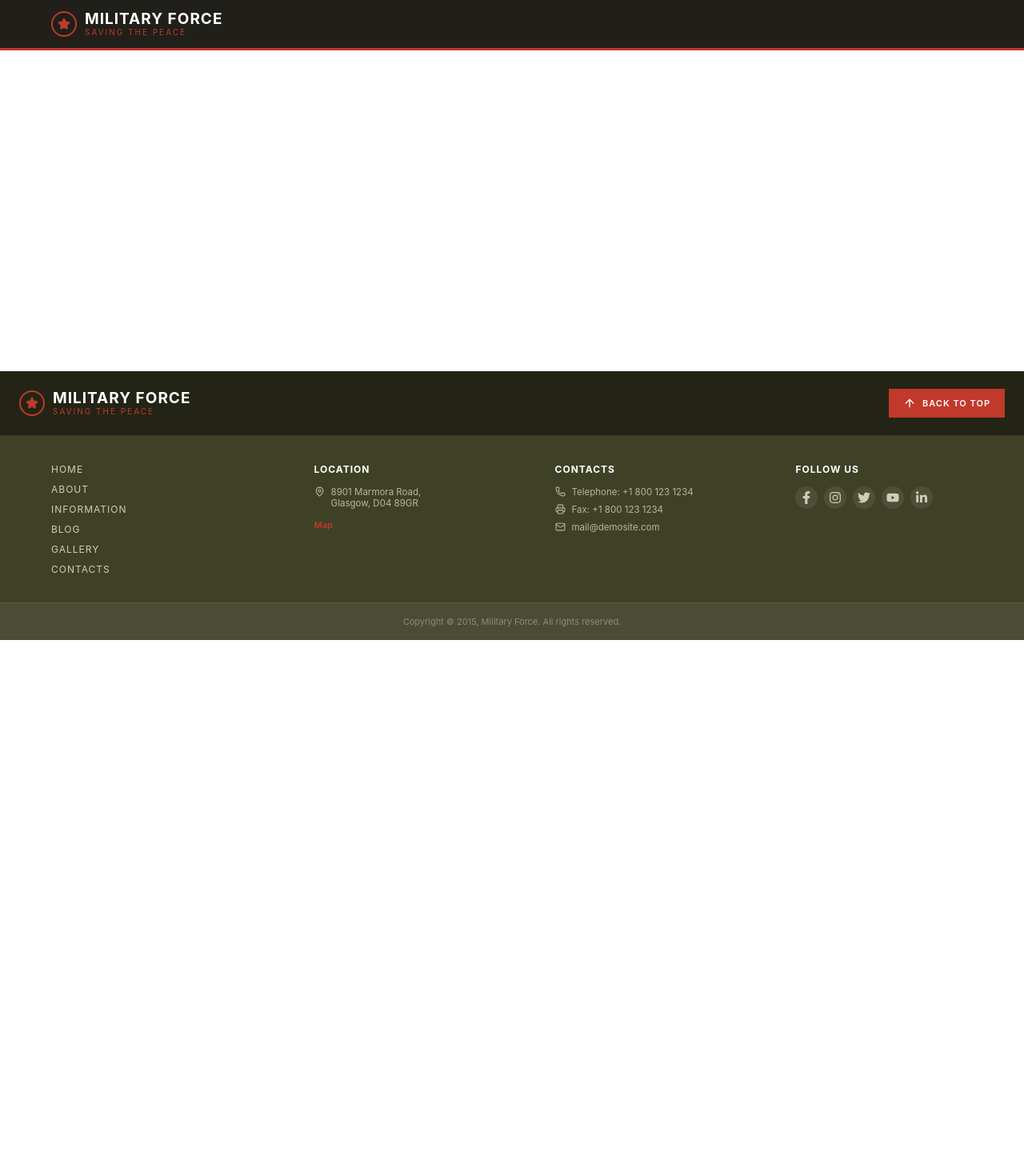
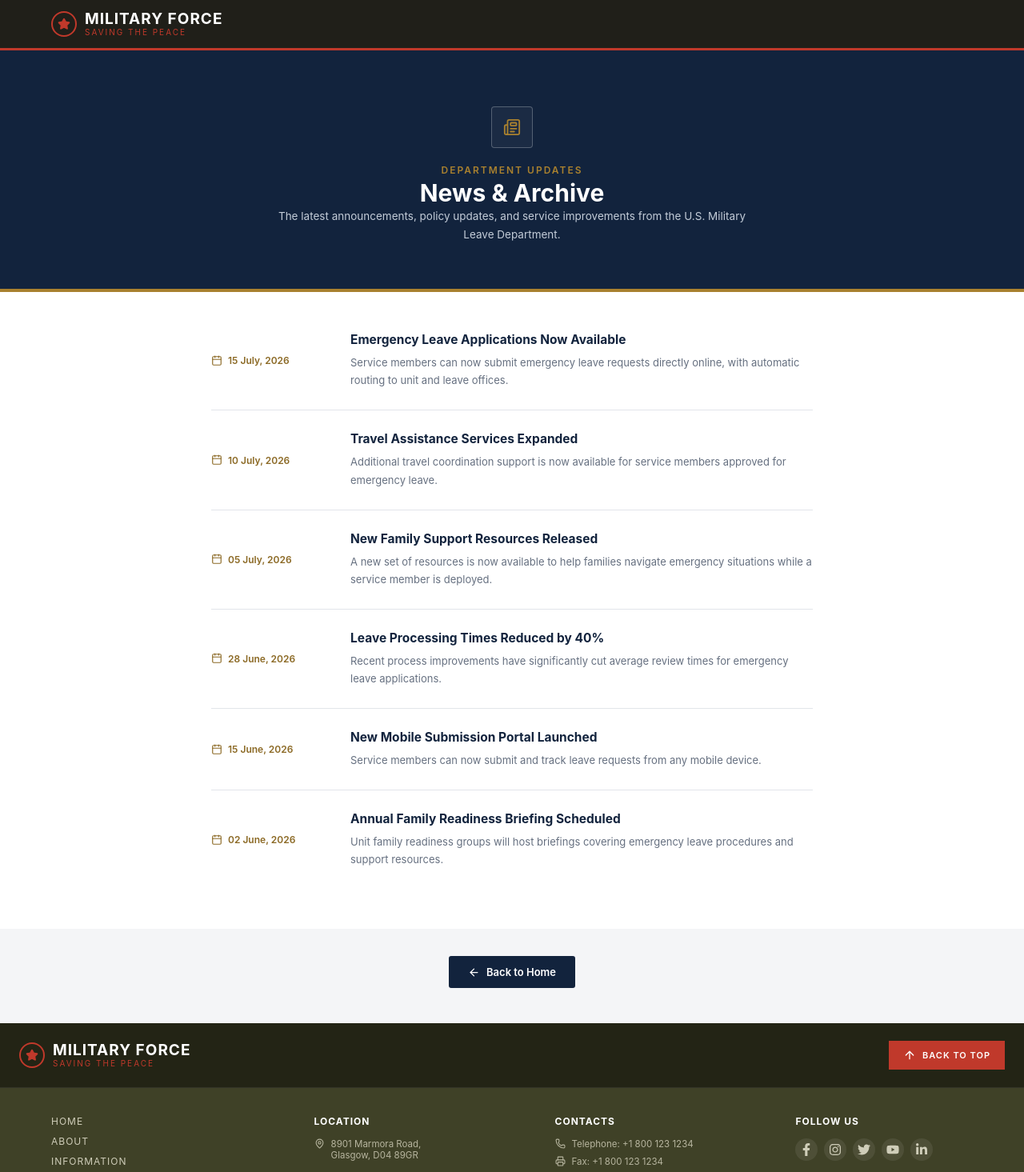
Before and after one commit to nasnasrich/usmilitary-frontend, a React (Vite) app: page /NewsArchive in a window 1280 px wide. Shown: the top 1465 px of the page at 80% size. Before the commit the page ends 800 px from the top, so only its background shows below. Built offline with nearby package versions, Linux system fonts and the light colour scheme.

Commit message:
NEWS ARCHIVE

```diff
--- a/src/App.jsx
+++ b/src/App.jsx
@@ -8,6 +8,7 @@ import AuthModal from "./pages/Authmodal";
 import Application from "../src/components/Application";
 import EmergencyLeave from "../src/pages/EmergencyLeave";
 import AboutUs from "./pages/AboutUs";
+import NewsArchive from "./pages/NewsArchive";
 
 function App() {
   return (
@@ -22,6 +23,7 @@ function App() {
           <Route path="/Application" element={<Application />} />
           <Route path="/EmergencyLeave" element={<EmergencyLeave />} />
           <Route path="/AboutUs" element={<AboutUs />} />
+          <Route path="/NewsArchive" element={<NewsArchive />} />
         </Routes>
       </main>
 
--- a/src/components/MilitaryForceSite.jsx
+++ b/src/components/MilitaryForceSite.jsx
@@ -299,7 +299,7 @@ export default function MilitaryForceSite() {
               </li>
             ))}
           </ul>
-          <a href="#!" className="mf-news-archive">
+          <a href="/NewsArchive" className="mf-news-archive">
             NEWS ARCHIVE <span>&raquo;</span>
           </a>
         </div>
--- /dev/null
+++ b/src/pages/NewsArchive.css
@@ -0,0 +1,116 @@
+:root {
+  --na-navy: #12233d;
+  --na-navy-light: #1f3a5f;
+  --na-gray-light: #f4f5f7;
+  --na-border: #e2e5ea;
+  --na-gold: #a9812f;
+  --na-gold-dark: #8c6a26;
+  --na-text: #1c2530;
+}
+
+* { box-sizing: border-box; }
+
+.na-page {
+  font-family: 'Inter', 'Segoe UI', Arial, sans-serif;
+  color: var(--na-text);
+  background: #fff;
+  width: 100%;
+}
+
+.na-page h1, .na-page h3 { margin: 0; font-weight: 700; }
+.na-page p { margin: 0; line-height: 1.7; }
+
+/* ===== HERO ===== */
+.na-hero {
+  background: var(--na-navy);
+  padding: 70px 24px 56px;
+  text-align: center;
+  color: #fff;
+  border-bottom: 4px solid var(--na-gold);
+}
+.na-hero-inner { max-width: 620px; margin: 0 auto; }
+.na-hero-badge {
+  display: inline-flex;
+  align-items: center;
+  justify-content: center;
+  width: 52px; height: 52px;
+  border: 1px solid rgba(255,255,255,0.25);
+  border-radius: 4px;
+  margin-bottom: 18px;
+  color: var(--na-gold);
+  background: rgba(255,255,255,0.04);
+}
+.na-hero-eyebrow {
+  font-size: 12px;
+  letter-spacing: 2px;
+  text-transform: uppercase;
+  color: var(--na-gold);
+  font-weight: 600;
+  margin-bottom: 10px;
+}
+.na-hero h1 { font-size: 30px; color: #fff; }
+.na-hero-text {
+  margin: 16px auto 0;
+  font-size: 13.5px;
+  color: #c3ccd8;
+}
+
+/* ===== NEWS LIST ===== */
+.na-list {
+  max-width: 800px;
+  margin: 0 auto;
+  padding: 50px 24px;
+}
+.na-item {
+  display: grid;
+  grid-template-columns: 150px 1fr;
+  gap: 24px;
+  padding: 26px 0;
+  border-bottom: 1px solid var(--na-border);
+}
+.na-item:first-child { padding-top: 0; }
+.na-item:last-child { border-bottom: none; }
+.na-item-date {
+  display: flex;
+  align-items: center;
+  gap: 7px;
+  font-size: 12px;
+  color: var(--na-gold-dark);
+  font-weight: 600;
+  white-space: nowrap;
+}
+.na-item-body h3 {
+  font-size: 15.5px;
+  color: var(--na-navy);
+  margin-bottom: 8px;
+}
+.na-item-body p {
+  font-size: 13px;
+  color: #667080;
+}
+
+/* ===== BACK LINK ===== */
+.na-back {
+  background: var(--na-gray-light);
+  text-align: center;
+  padding: 34px 24px 44px;
+}
+.na-btn {
+  display: inline-flex;
+  align-items: center;
+  gap: 8px;
+  font-size: 13px;
+  font-weight: 600;
+  padding: 12px 24px;
+  text-decoration: none;
+  border-radius: 3px;
+  background: var(--na-navy);
+  color: #fff;
+}
+.na-btn:hover { background: var(--na-navy-light); }
+
+/* ===== RESPONSIVE ===== */
+@media (max-width: 600px) {
+  .na-item { grid-template-columns: 1fr; gap: 8px; }
+  .na-hero h1 { font-size: 24px; }
+}
--- /dev/null
+++ b/src/pages/NewsArchive.jsx
@@ -0,0 +1,86 @@
+import { Link } from "react-router-dom";
+import "./NewsArchive.css";
+import { Newspaper, ArrowLeft, Calendar } from "lucide-react";
+
+const NEWS_ITEMS = [
+  {
+    title: "Emergency Leave Applications Now Available",
+    date: "15 July, 2026",
+    excerpt:
+      "Service members can now submit emergency leave requests directly online, with automatic routing to unit and leave offices.",
+  },
+  {
+    title: "Travel Assistance Services Expanded",
+    date: "10 July, 2026",
+    excerpt:
+      "Additional travel coordination support is now available for service members approved for emergency leave.",
+  },
+  {
+    title: "New Family Support Resources Released",
+    date: "05 July, 2026",
+    excerpt:
+      "A new set of resources is now available to help families navigate emergency situations while a service member is deployed.",
+  },
+  {
+    title: "Leave Processing Times Reduced by 40%",
+    date: "28 June, 2026",
+    excerpt:
+      "Recent process improvements have significantly cut average review times for emergency leave applications.",
+  },
+  {
+    title: "New Mobile Submission Portal Launched",
+    date: "15 June, 2026",
+    excerpt:
+      "Service members can now submit and track leave requests from any mobile device.",
+  },
+  {
+    title: "Annual Family Readiness Briefing Scheduled",
+    date: "02 June, 2026",
+    excerpt:
+      "Unit family readiness groups will host briefings covering emergency leave procedures and support resources.",
+  },
+];
+
+export default function NewsArchive() {
+  return (
+    <div className="na-page">
+      {/* ===== HERO ===== */}
+      <section className="na-hero">
+        <div className="na-hero-inner">
+          <span className="na-hero-badge">
+            <Newspaper size={22} />
+          </span>
+          <p className="na-hero-eyebrow">Department Updates</p>
+          <h1>News &amp; Archive</h1>
+          <p className="na-hero-text">
+            The latest announcements, policy updates, and service
+            improvements from the U.S. Military Leave Department.
+          </p>
+        </div>
+      </section>
+
+      {/* ===== NEWS LIST ===== */}
+      <section className="na-list">
+        {NEWS_ITEMS.map((item) => (
+          <article className="na-item" key={item.title}>
+            <div className="na-item-date">
+              <Calendar size={14} />
+              <span>{item.date}</span>
+            </div>
+            <div className="na-item-body">
+              <h3>{item.title}</h3>
+              <p>{item.excerpt}</p>
+            </div>
+          </article>
+        ))}
+      </section>
+
+      {/* ===== BACK LINK ===== */}
+      <section className="na-back">
+        <Link to="/" className="na-btn">
+          <ArrowLeft size={15} /> Back to Home
+        </Link>
+      </section>
+    </div>
+  );
+}
```
